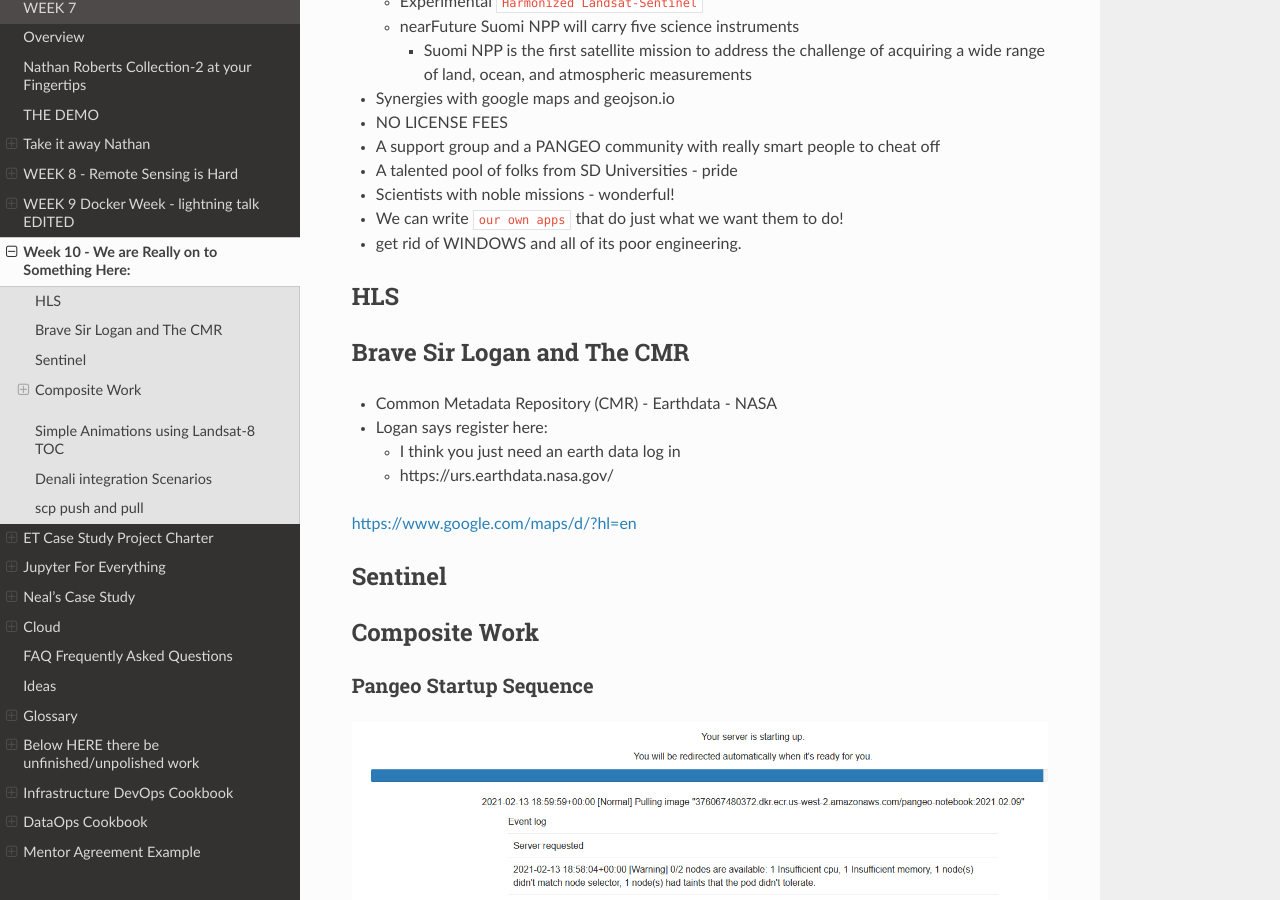
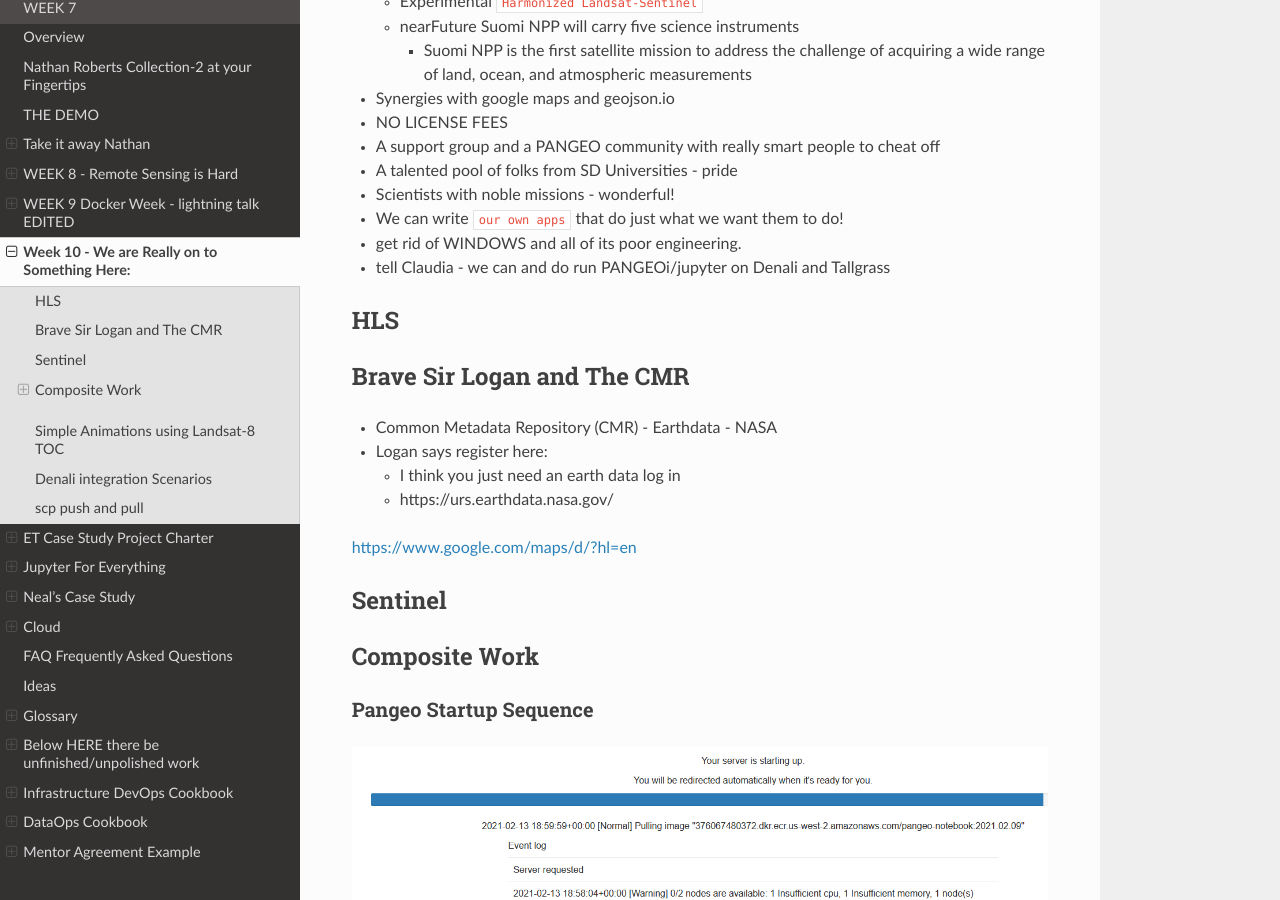
Before and after one commit to tonybutzer/harmony-docs, a Sphinx documentation site: the page built from documentation/source/10week.md, in a window 1280 px wide and 900 px high, scrolled down 340 px. Built offline with Sphinx 7.4.7 and the Read the Docs theme 2.0.0, drawn with Linux system fonts in a browser that asks for light colours; pages that are not in the unit, such as notebooks, are missing from menus.

Commit message:
automatic git update from Makefile

```diff
--- a/documentation/source/10week.md
+++ b/documentation/source/10week.md
@@ -17,6 +17,7 @@
 - Scientists with noble missions - wonderful!
 - We can write `our own apps` that do just what we want them to do!
 - get rid of WINDOWS and all of its poor engineering.
+- tell Claudia - we can and do run PANGEOi/jupyter on Denali and Tallgrass
 
 
 ## HLS
```
